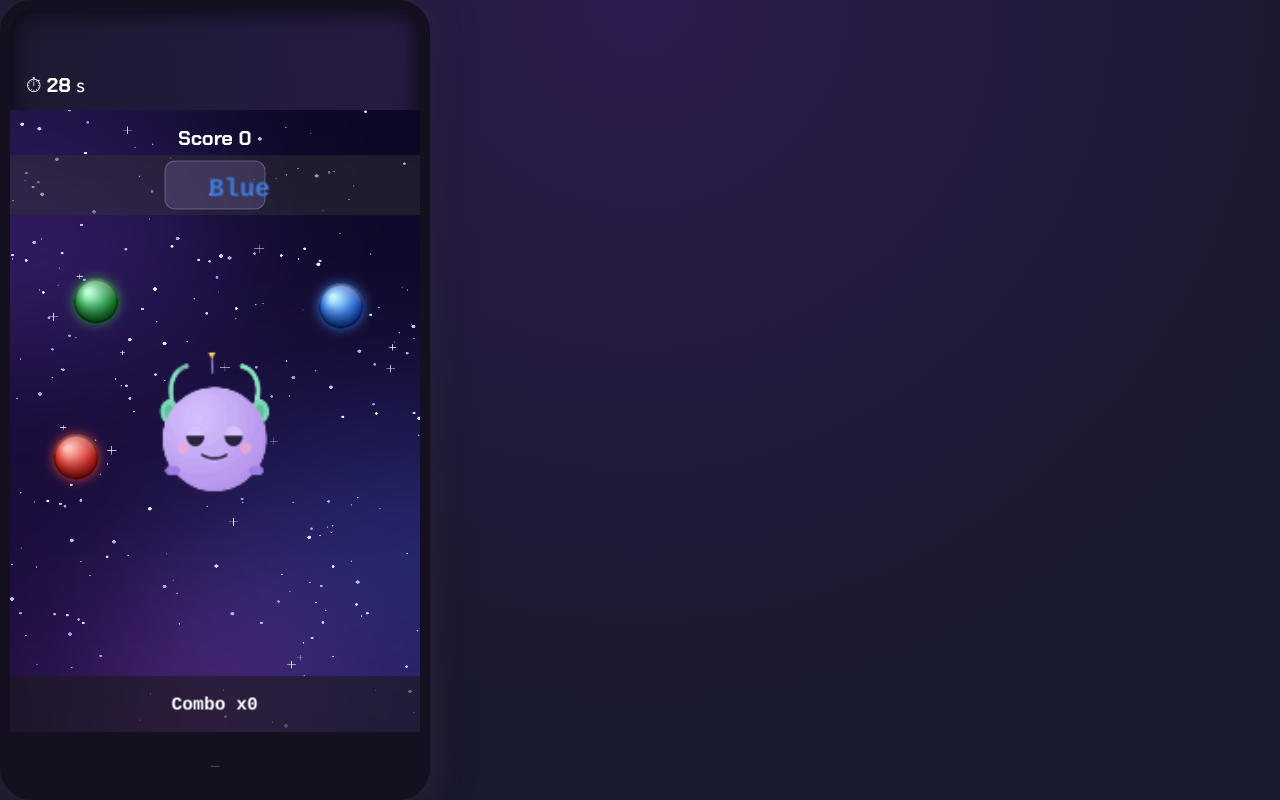
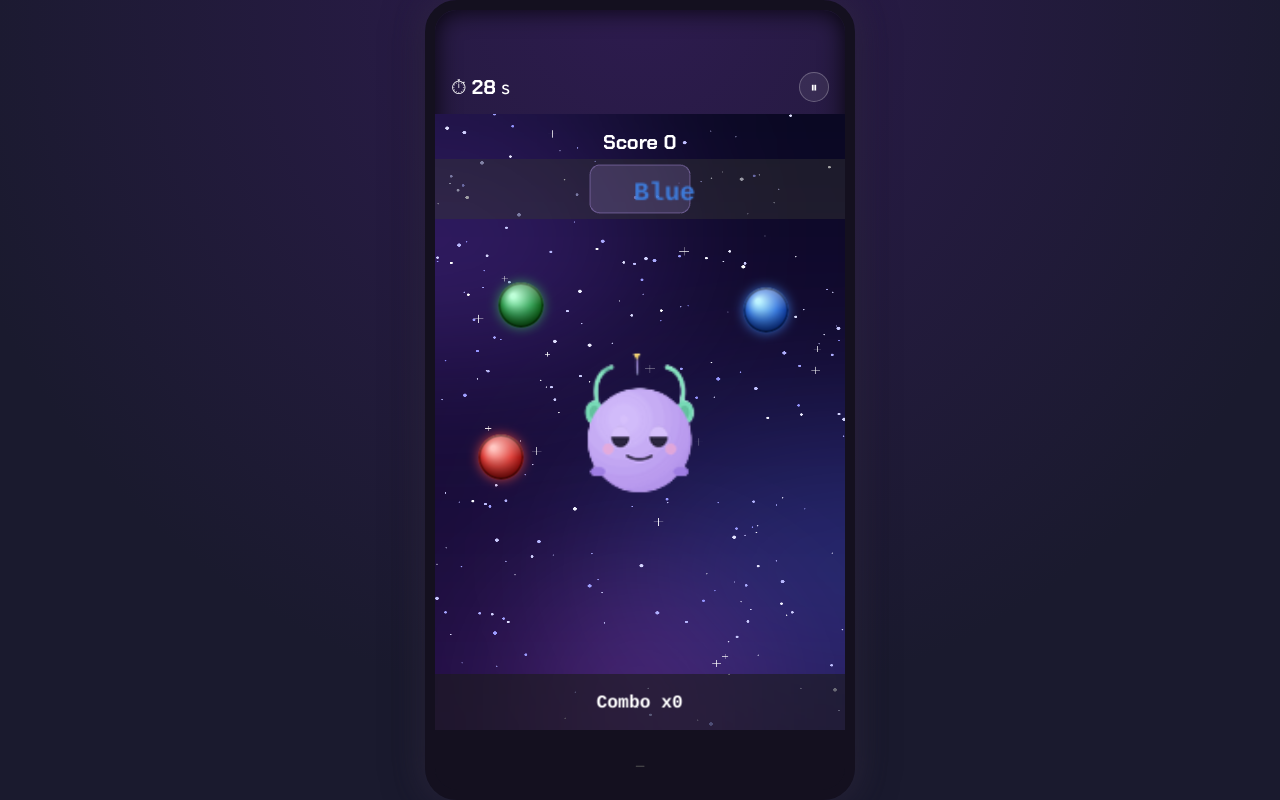
Before and after one commit to myunggyuns/dj-mong, a React (Vite) app: page / in a window 1280 px wide. Both pictures are taken after a click on the button "게임 시작". Built offline with nearby package versions, Linux system fonts and the light colour scheme.

Commit message:
pause and leave 기능 추가

```diff
--- a/src/game/MainScene.ts
+++ b/src/game/MainScene.ts
@@ -102,6 +102,12 @@ export class MainScene extends Phaser.Scene {
   private hudComboText!: Phaser.GameObjects.Text;
   private hudJudgmentText!: Phaser.GameObjects.Text;
   private unsubscribeStore: (() => void) | null = null;
+  private unsubscribePause: (() => void) | null = null;
+
+  // 일시정지 동안 흐른 실제 시간을 빼서 밴드 로직이 쓰는 시계가
+  // 정지 구간만큼 멈춰 있던 것처럼 보이게 만든다.
+  private pausedAccumMs = 0;
+  private pauseStartedAt: number | null = null;
 
   private perfectEffectSprite!: Phaser.GameObjects.Sprite;
   private goodEffectSprite!: Phaser.GameObjects.Sprite;
@@ -223,9 +229,39 @@ export class MainScene extends Phaser.Scene {
     // this.drawButtonLanes();
     this.spawnButtons();
     this.createHud();
+    this.watchPauseState();
 
-    this.events.once('shutdown', () => this.unsubscribeStore?.());
-    this.events.once('destroy', () => this.unsubscribeStore?.());
+    this.events.once('shutdown', () => {
+      this.unsubscribeStore?.();
+      this.unsubscribePause?.();
+    });
+    this.events.once('destroy', () => {
+      this.unsubscribeStore?.();
+      this.unsubscribePause?.();
+    });
+  }
+
+  private watchPauseState() {
+    this.unsubscribePause = useGameStore.subscribe((next, prev) => {
+      if (next.isPaused === prev.isPaused) return;
+      if (next.isPaused) {
+        this.pauseStartedAt = performance.now();
+        this.scene.pause();
+      } else {
+        if (this.pauseStartedAt !== null) {
+          this.pausedAccumMs += performance.now() - this.pauseStartedAt;
+          this.pauseStartedAt = null;
+        }
+        this.scene.resume();
+      }
+    });
+  }
+
+  // 일시정지로 멈춰 있던 시간만큼 뒤로 당긴 논리 시계. 밴드 스폰 간격/이동 진행률처럼
+  // performance.now() 기준으로 계산하는 로직은 전부 이 값을 써야 정지 후 재개했을 때
+  // 밴드가 멈춰 있던 시간만큼 순간이동하지 않는다.
+  private getLogicalNow(): number {
+    return performance.now() - this.pausedAccumMs;
   }
 
   update() {
@@ -234,12 +270,12 @@ export class MainScene extends Phaser.Scene {
     // Step 2 demos the band with a single word instead of the live, endless
     // stream, so the player can read the popover without the band racing on.
     if (tutorialStep === 2) {
-      this.updateColorBand(performance.now(), true);
+      this.updateColorBand(this.getLogicalNow(), true);
       return;
     }
     if (tutorialStep !== null) return;
 
-    this.updateColorBand(performance.now(), false);
+    this.updateColorBand(this.getLogicalNow(), false);
   }
 
   private createColorBand() {
@@ -636,6 +672,7 @@ export class MainScene extends Phaser.Scene {
 
   private handleButtonTap(color: ColorId) {
     if (useGameStore.getState().tutorialStep !== null) return;
+    if (useGameStore.getState().isPaused) return;
 
     const currentTargetColor = useGameStore.getState().currentTargetColor;
 
@@ -645,7 +682,7 @@ export class MainScene extends Phaser.Scene {
       return;
     }
 
-    const now = performance.now();
+    const now = this.getLogicalNow();
     const target = this.bandWords.find((w) => w.color === color) ?? null;
     const absMs = target ? Math.abs(msUntilCenter(target, now)) : Infinity;
 
--- a/src/index.css
+++ b/src/index.css
@@ -71,6 +71,8 @@ body {
   overflow: hidden;
   border: 10px solid #14101f;
   border-radius: 32px;
+  margin-left: auto;
+  margin-right: auto;
   box-shadow:
     inset 0 0 24px rgba(0, 0, 0, 0.85),
     0 0 40px rgba(0, 0, 0, 0.6),
--- a/src/screens/play/PlayScreen.module.css
+++ b/src/screens/play/PlayScreen.module.css
@@ -8,7 +8,8 @@
 
 .play-spec-box {
   display: flex;
-  flex-direction: column;
+  flex-direction: row;
+  align-items: center;
   justify-content: space-between;
   padding: 12px 16px;
   font-size: 14px;
@@ -19,10 +20,71 @@
   font-size: 20px;
 }
 
+.pause-button {
+  width: 30px;
+  height: 30px;
+  border-radius: 50%;
+  border: 1px solid rgba(255, 255, 255, 0.25);
+  background: rgba(255, 255, 255, 0.08);
+  color: #fff;
+  font-size: 14px;
+  line-height: 1;
+  cursor: pointer;
+}
+
 .play-box {
   position: relative;
   flex: 1 1 auto;
   min-height: 0;
+}
+
+.pause-overlay {
+  position: absolute;
+  inset: 0;
+  display: flex;
+  align-items: center;
+  justify-content: center;
+  background: rgba(10, 8, 16, 0.72);
+  z-index: 20;
+}
+
+.pause-modal {
+  display: flex;
+  flex-direction: column;
+  align-items: stretch;
+  gap: 10px;
+  min-width: 220px;
+  padding: 24px 28px;
+  border-radius: 16px;
+  background: #1a1a2e;
+  border: 1px solid rgba(184, 155, 240, 0.3);
+  box-shadow: 0 0 32px rgba(184, 155, 240, 0.25);
+  text-align: center;
+}
+
+.pause-title {
+  margin: 0 0 8px;
+  color: #fff;
+  font-size: 20px;
+}
+
+.pause-resume-button {
+  padding: 10px 20px;
+  border-radius: 10px;
+  border: none;
+  background: #b89bf0;
+  color: #1a1a2e;
+  font-weight: 700;
+  cursor: pointer;
+}
+
+.pause-exit-button {
+  padding: 10px 20px;
+  border-radius: 10px;
+  border: 1px solid #444;
+  background: transparent;
+  color: #aaa;
+  cursor: pointer;
 }
 
 .tutorial-target {
@@ -55,6 +117,7 @@
 
 @media screen and (max-width: 430px) {
   .play-spec-box {
-    padding: 0px 16px;
+    padding-left: 16px;
+    padding-right: 8px;
   }
 }
--- a/src/screens/play/PlayScreen.tsx
+++ b/src/screens/play/PlayScreen.tsx
@@ -7,12 +7,25 @@ import { TUTORIAL_BAND_TARGET_LAYOUT, TUTORIAL_BUTTON_TARGET_LAYOUT } from '../.
 const SHAKE_JUDGMENTS = new Set(['notGood', 'bad']);
 
 export default function PlayScreen() {
-  const { timeLeft, tick, tutorialStep, lastJudgment, judgmentSeq } = useGameStore();
+  const {
+    timeLeft,
+    tick,
+    tutorialStep,
+    lastJudgment,
+    judgmentSeq,
+    isPaused,
+    pauseGame,
+    resumeGame,
+    resetSession,
+  } = useGameStore();
   const [isShaking, setIsShaking] = useState(false);
 
   useEffect(() => {
     if (tutorialStep !== null) return;
-    const interval = setInterval(() => tick(0.1), 100);
+    const interval = setInterval(() => {
+      if (useGameStore.getState().isPaused) return;
+      tick(0.1);
+    }, 100);
     return () => clearInterval(interval);
   }, [tick, tutorialStep]);
 
@@ -29,10 +42,42 @@ export default function PlayScreen() {
         <span>
           ⏱ <span className="hud-number">{Math.ceil(timeLeft)}</span> s
         </span>
+        {tutorialStep === null && (
+          <button
+            type="button"
+            className={styles['pause-button']}
+            onClick={pauseGame}
+            aria-label="일시정지"
+          >
+            ⏸
+          </button>
+        )}
       </div>
 
       <div className={`${styles['play-box']} ${isShaking ? styles.shake : ''}`}>
         <GameCanvas />
+
+        {isPaused && (
+          <div className={styles['pause-overlay']}>
+            <div className={styles['pause-modal']}>
+              <h2 className={styles['pause-title']}>일시정지</h2>
+              <button
+                type="button"
+                className={styles['pause-resume-button']}
+                onClick={resumeGame}
+              >
+                계속하기
+              </button>
+              <button
+                type="button"
+                className={styles['pause-exit-button']}
+                onClick={resetSession}
+              >
+                나가기
+              </button>
+            </div>
+          </div>
+        )}
 
         {/* Phaser draws the band/buttons onto its own <canvas>, invisible to
             driver.js — these overlays give the tutorial real DOM targets. */}
--- a/src/store/gameStore.ts
+++ b/src/store/gameStore.ts
@@ -26,6 +26,7 @@ interface GameState {
   judgmentSeq: number;
   tutorialStep: number | null;
   currentTargetColor: ColorId | null;
+  isPaused: boolean;
 
   startTutorial: () => void;
   nextTutorial: () => void;
@@ -40,6 +41,8 @@ interface GameState {
   registerJudgment: (judgment: Judgment) => void;
   endGame: () => void;
   resetSession: () => void;
+  pauseGame: () => void;
+  resumeGame: () => void;
 }
 
 export const useGameStore = create<GameState>((set, get) => ({
@@ -55,6 +58,7 @@ export const useGameStore = create<GameState>((set, get) => ({
   judgmentSeq: 0,
   tutorialStep: null,
   currentTargetColor: null,
+  isPaused: false,
 
   startTutorial: () => set({ screen: 'main', tutorialStep: 1 }),
   nextTutorial: () =>
@@ -102,9 +106,11 @@ export const useGameStore = create<GameState>((set, get) => ({
       perfectStreak: 0,
       timeLeft: SESSION_SECONDS,
       lastJudgment: null,
+      isPaused: false,
     }),
 
   tick: (deltaSeconds) => {
+    if (get().isPaused) return;
     const timeLeft = Math.max(0, get().timeLeft - deltaSeconds);
     set({ timeLeft });
     if (timeLeft <= 0) get().endGame();
@@ -145,7 +151,12 @@ export const useGameStore = create<GameState>((set, get) => ({
     set({ screen: 'result' });
   },
 
-  resetSession: () => set({ screen: 'main' }),
+  resetSession: () => set({ screen: 'main', isPaused: false }),
+
+  pauseGame: () => {
+    if (get().screen === 'playing' && get().tutorialStep === null) set({ isPaused: true });
+  },
+  resumeGame: () => set({ isPaused: false }),
 }));
 
 export { DIFFICULTIES };
```
